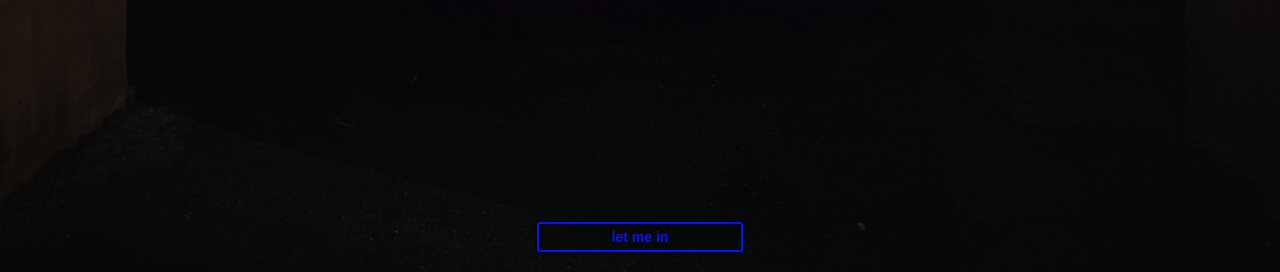
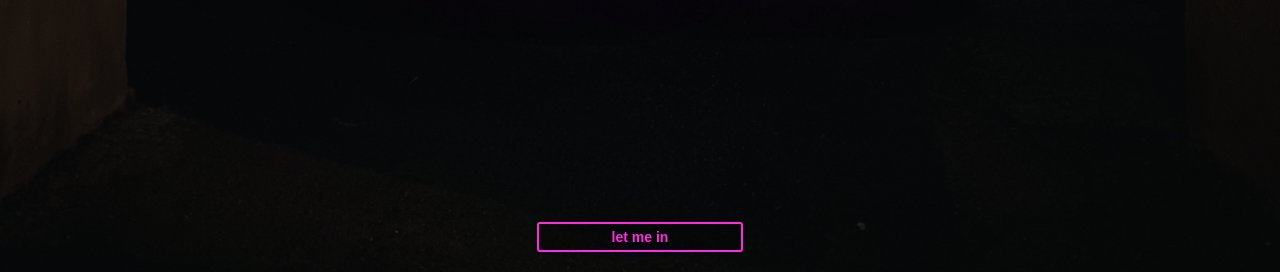
Before and after one commit to asianslut95/cuminbb, a plain HTML site: page index.html in a window 1280 px wide. In both pictures the pointer is over the link "let me in". Shown: the part 528-800 px from the top of the page. Drawn offline with Linux system fonts and the light colour scheme; a web font is replaced by a local one.

Commit message:
Update index.html

```diff
--- a/index.html
+++ b/index.html
@@ -1,7 +1,10 @@
 <html>
     <head>
         <title>i'm cumin' bb</title>
+        <meta property="og:image" content="https://luhyun95.github.io/Nomad-in-Seoul-landing/uploads/imagefromios3.jpg"/>
         <meta name="viewport" content="width=device-width, initial-scale=1.0, maximum-scale=1.0, user-scalable=no">
+		<meta name="viewport" content="width=device-width, initial-scale=1">
+		<link rel="icon" href="uploads/Image from iOS (6).png" type="image/x-icon">
     </head>
 
     <style>
@@ -100,7 +103,7 @@
         background:rgba(0,0,0,0.2);
         box-shadow:0 0 0px 3px rgba(0,0,0,0.2);
         opacity:0.4
-      }#btn-twtr:hover{color:#0014FF;opacity:1}
+      }#btn-twtr:hover{color:#ff2cdf;opacity:1}
 
     </style>
 
```
